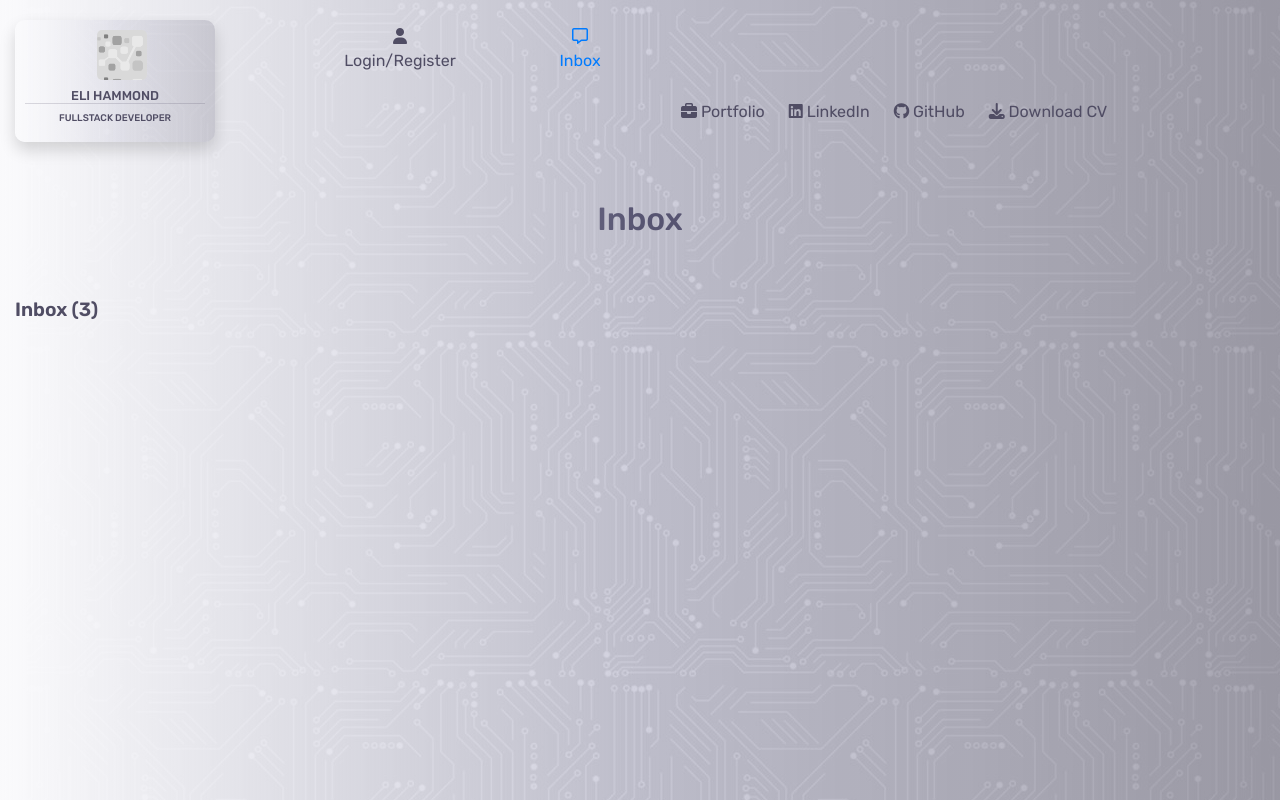
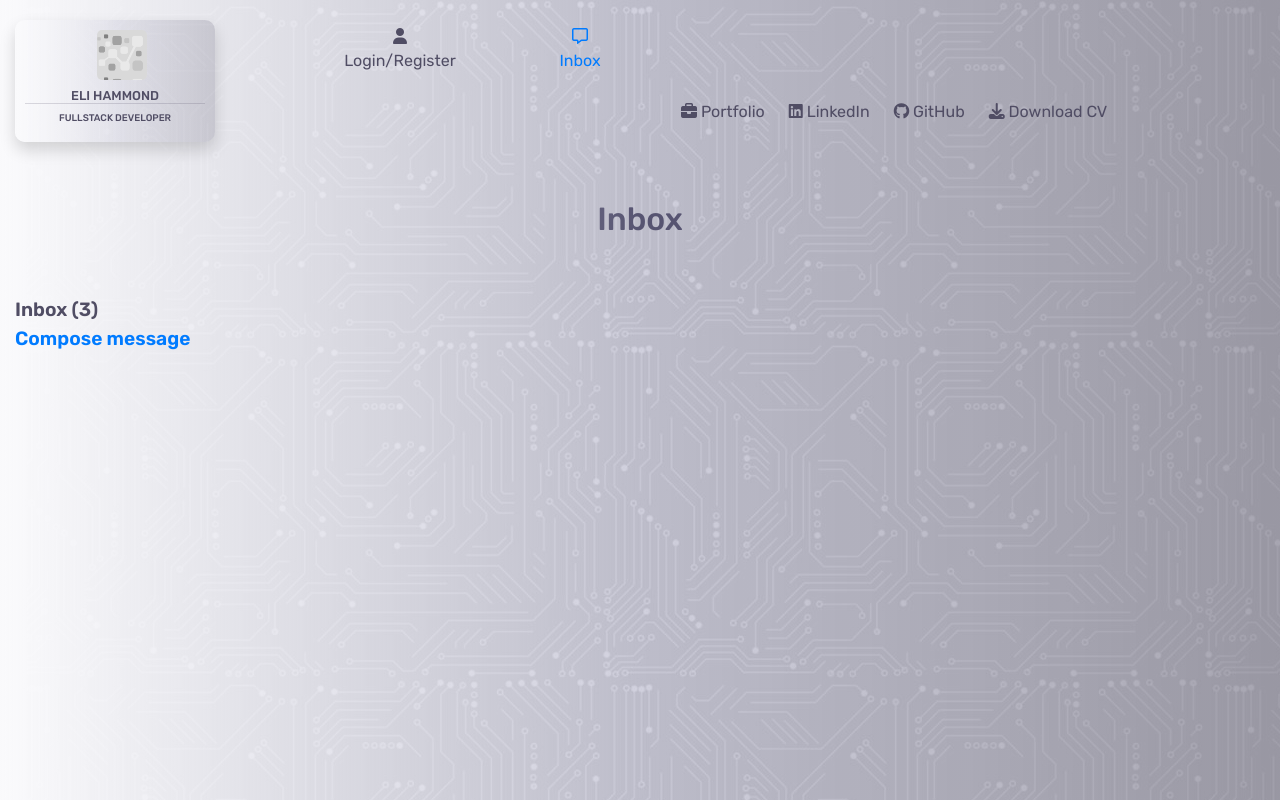
Before and after one commit to e-h-dev/e_hammond, a Django app: page /contacts/ in a window 1280 px wide. Run offline with Django 3.2, Linux system fonts and the light colour scheme; data comes from the database, SQL or seed files in the repository; some libraries are stand-ins or nearby versions.

Commit message:
Create and link up create message template

```diff
--- a/contacts/templates/contacts/contacts.html
+++ b/contacts/templates/contacts/contacts.html
@@ -13,6 +13,9 @@
     </div>
     <div class="inbox-header">
         Inbox ({{ inbox.count}})
+    </div>
+    <div class="inbox-header">
+        <a href="{% url 'compose_message' %}">Compose message</a>
     </div>
     {% for i in inbox %}
     <div class="row">
--- a/contacts/urls.py
+++ b/contacts/urls.py
@@ -4,5 +4,6 @@ from . import views
 
 urlpatterns = [
     path('', views.contacts, name='contacts'),
+    path('compose/', views.compose_message, name='compose_message'),
     path('<int:contact_id>', views.open_message, name='open_message'),
 ]
--- a/contacts/views.py
+++ b/contacts/views.py
@@ -34,6 +34,28 @@ def open_message(request, contact_id):
     return render(request, template, context)
 
 
+
+def compose_message(request):
+    """
+    A view to send a message
+    """
+    if request.method == 'POST':
+        form = ContactForm(request.POST)
+        if form.is_valid():
+            form.save()
+            return redirect(reverse('contacts'))
+
+    else:
+        form = ContactForm()
+
+    template = 'contacts/compose_message.html'
+    context = {
+        'form': form,
+    }
+
+    return render(request, template, context)
+
+
 # def edit_contact(request, contact_id):
 
 
```
Also changed, not shown: contacts/templates/contacts/compose_message.html (added, +22 -0 lines).
